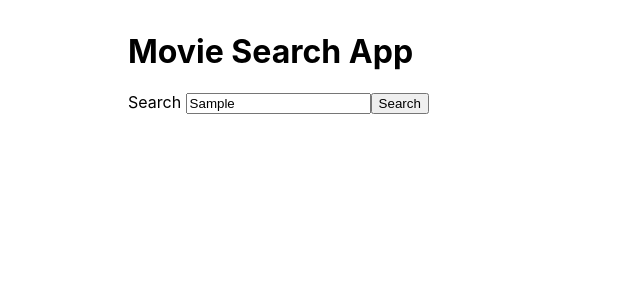
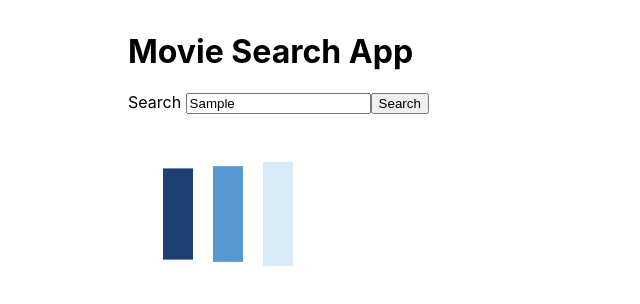
Before and after one commit to vermad843/Movie-Search-App-React-, a React (Create React App) app: page / in a window 1280 px wide. Both pictures are taken after typing "Sample" into the empty fields and a click on the button "Search". Shown: the top 304 px of the page, without its empty margins (0-640 px from the left). Built offline with nearby package versions, Linux system fonts and the light colour scheme; the HTML template or start-up script is replaced by a standard one.

Commit message:
loading image functionality

```diff
--- a/src/App.js
+++ b/src/App.js
@@ -7,6 +7,7 @@ class App extends Component {
     this.state = {
      title : ' Movie Search App',
      searchTerm : '',
+     loading : false
     };
     this.searchTermChanged = this.searchTermChanged.bind(this);
     this.formSubmitted   = this.formSubmitted.bind(this);
@@ -15,6 +16,9 @@ class App extends Component {
 
   formSubmitted(event) {
     event.preventDefault();
+    this.setState({
+      loading : true
+    })
   }
 
 
@@ -26,7 +30,7 @@ class App extends Component {
   }
 
   render() {
-    const { title , searchTerm } = this.state;
+    const { title , searchTerm, loading  } = this.state;
          return (
       <div>
         <h1>
@@ -44,6 +48,7 @@ class App extends Component {
                 placeholder = "Enter a movie title.." />
             <button type = "submit">Search</button>
          </form>
+         {loading ? <img src = "Facebook-1s-200px.gif" alt = "loading..."/> : ''}
       </div>
     );
   }
```
